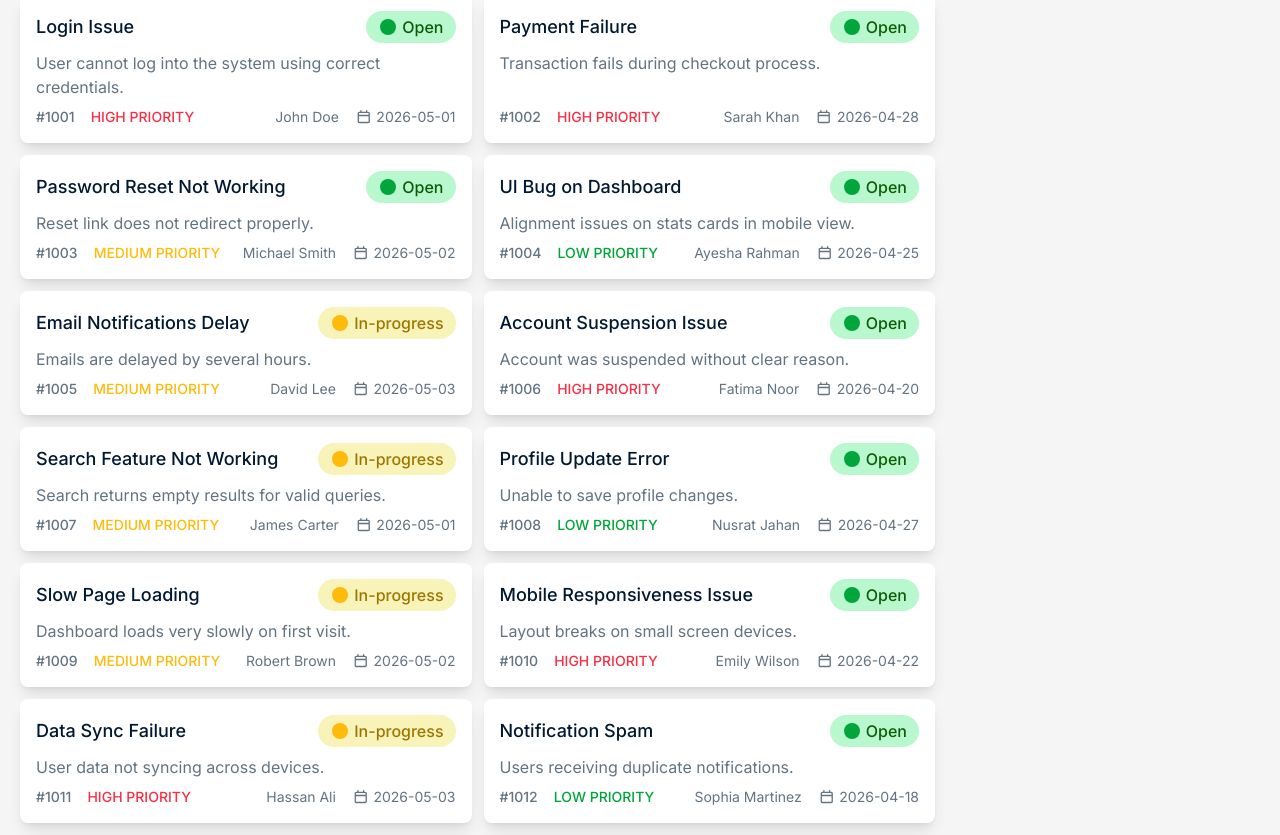
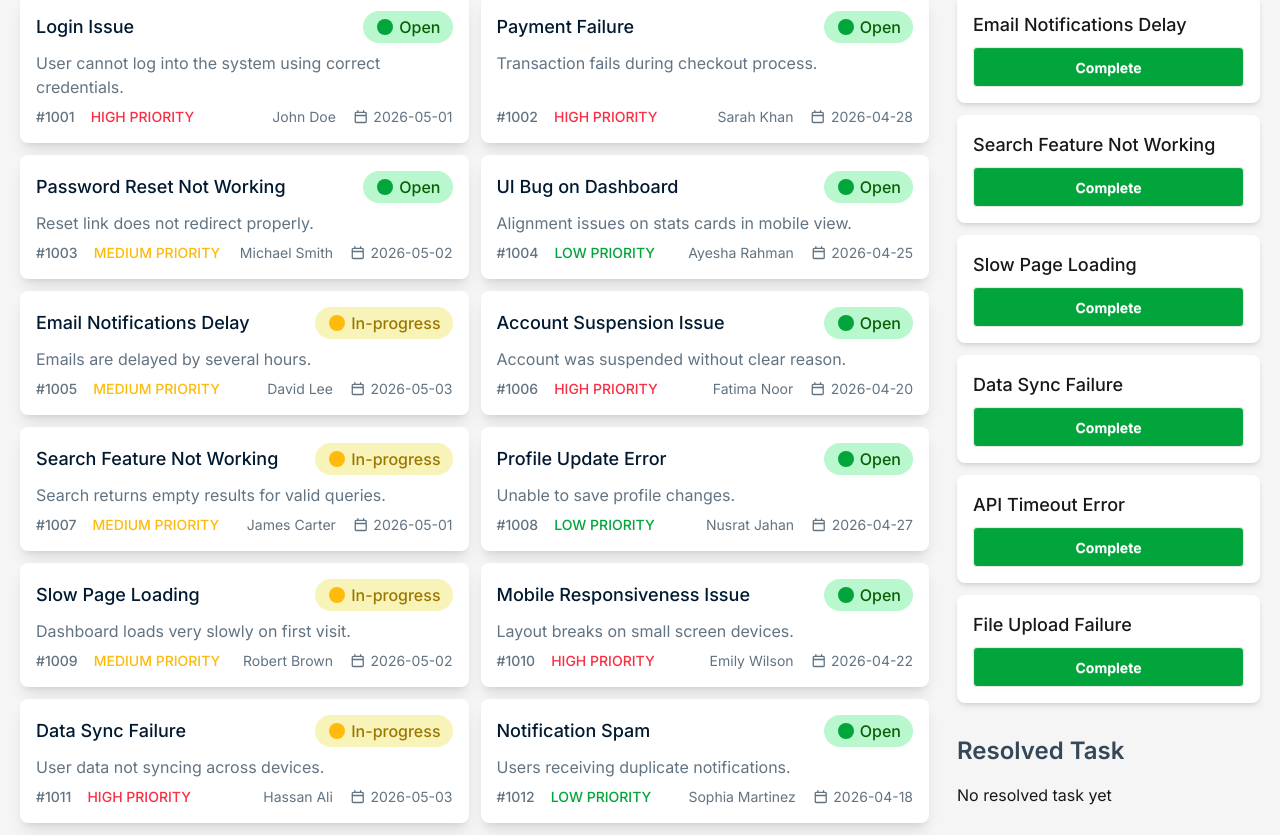
Before and after one commit to ahmedTonoy/Customer_Support_Tracker, a React (Vite) app: page / in a window 1280 px wide. Shown: the part 385-1220 px from the top of the page. Built offline with nearby package versions, Linux system fonts and the light colour scheme.

Commit message:
feat: implement task status section

```diff
--- a/src/components/MainSection/MainSection.jsx
+++ b/src/components/MainSection/MainSection.jsx
@@ -11,7 +11,7 @@ const MainSection = ({
   return (
     <div className="my-10">
       <Container>
-        <div className="grid grid-cols-1 sm:grid-cols-[3fr_1fr] gap-5">
+        <div className="grid grid-cols-1 sm:grid-cols-[3fr_1fr] gap-4 sm:gap-7">
           <TicketSection
             availableTickets={availableTickets}
             setTickets={setTickets}
--- /dev/null
+++ b/src/components/ResolvedTaskCard/ResolvedTaskCard.jsx
@@ -0,0 +1,9 @@
+const ResolvedTaskCard = ({ title }) => {
+  return (
+    <div className="bg-[#E0E7FF] p-4 rounded-lg shadow-md">
+      <h1 className="font-medium text-lg">{title}</h1>
+    </div>
+  );
+};
+
+export default ResolvedTaskCard;
--- a/src/components/TaskCard/TaskCard.jsx
+++ b/src/components/TaskCard/TaskCard.jsx
@@ -0,0 +1,17 @@
+const TaskCard = ({ ticket, handleResolvedTask }) => {
+  return (
+    <div>
+      <div className="bg-white p-4 rounded-lg shadow-md">
+        <h1 className="font-medium text-lg mb-2">{ticket.title}</h1>
+        <button
+          className="btn bg-[#02A53B] text-white font-bold w-full text-center"
+          onClick={() => handleResolvedTask(ticket.id)}
+        >
+          Complete
+        </button>
+      </div>
+    </div>
+  );
+};
+
+export default TaskCard;
--- a/src/components/TaskStatusSection/TaskStatusSection.jsx
+++ b/src/components/TaskStatusSection/TaskStatusSection.jsx
@@ -1,13 +1,54 @@
+import ResolvedTaskCard from "../ResolvedTaskCard/ResolvedTaskCard";
+import TaskCard from "../TaskCard/TaskCard";
+
 const TaskStatusSection = ({
   inProgressTickets,
   resolvedTickets,
   setTickets,
 }) => {
+  const handleResolvedTask = (id) => {
+    setTickets((prev) =>
+      prev.map((ticket) =>
+        ticket.id === id && ticket.status === "in-progress"
+          ? { ...ticket, status: "resolved" }
+          : ticket,
+      ),
+    );
+  };
+
   return (
     <div>
       <h1 className="text-2xl font-semibold text-[#34485A] mb-4">
         Task Status
       </h1>
+      <div className="flex flex-col gap-3">
+        {inProgressTickets.length === 0 ? (
+          <p>Select a ticket to add to Task Status</p>
+        ) : (
+          inProgressTickets.map((ticket) => (
+            <TaskCard
+              key={ticket.id}
+              ticket={ticket}
+              handleResolvedTask={handleResolvedTask}
+            ></TaskCard>
+          ))
+        )}
+      </div>
+      <h1 className="text-2xl font-semibold text-[#34485A] mt-8 mb-4">
+        Resolved Task
+      </h1>
+      <div className="flex flex-col gap-4">
+        {resolvedTickets.length === 0 ? (
+          <p>No resolved task yet</p>
+        ) : (
+          resolvedTickets.map((ticket) => (
+            <ResolvedTaskCard
+              key={ticket.id}
+              title={ticket.title}
+            ></ResolvedTaskCard>
+          ))
+        )}
+      </div>
     </div>
   );
 };
--- a/src/components/TicketSection/TicketSection.jsx
+++ b/src/components/TicketSection/TicketSection.jsx
@@ -11,7 +11,7 @@ const TicketSection = ({ availableTickets, setTickets }) => {
     );
   };
   return (
-    <div>
+    <div className="mb-8 sm:mb-0">
       <h1 className="text-2xl font-semibold text-[#34485A] mb-4">
         Customer Tickets
       </h1>
```
